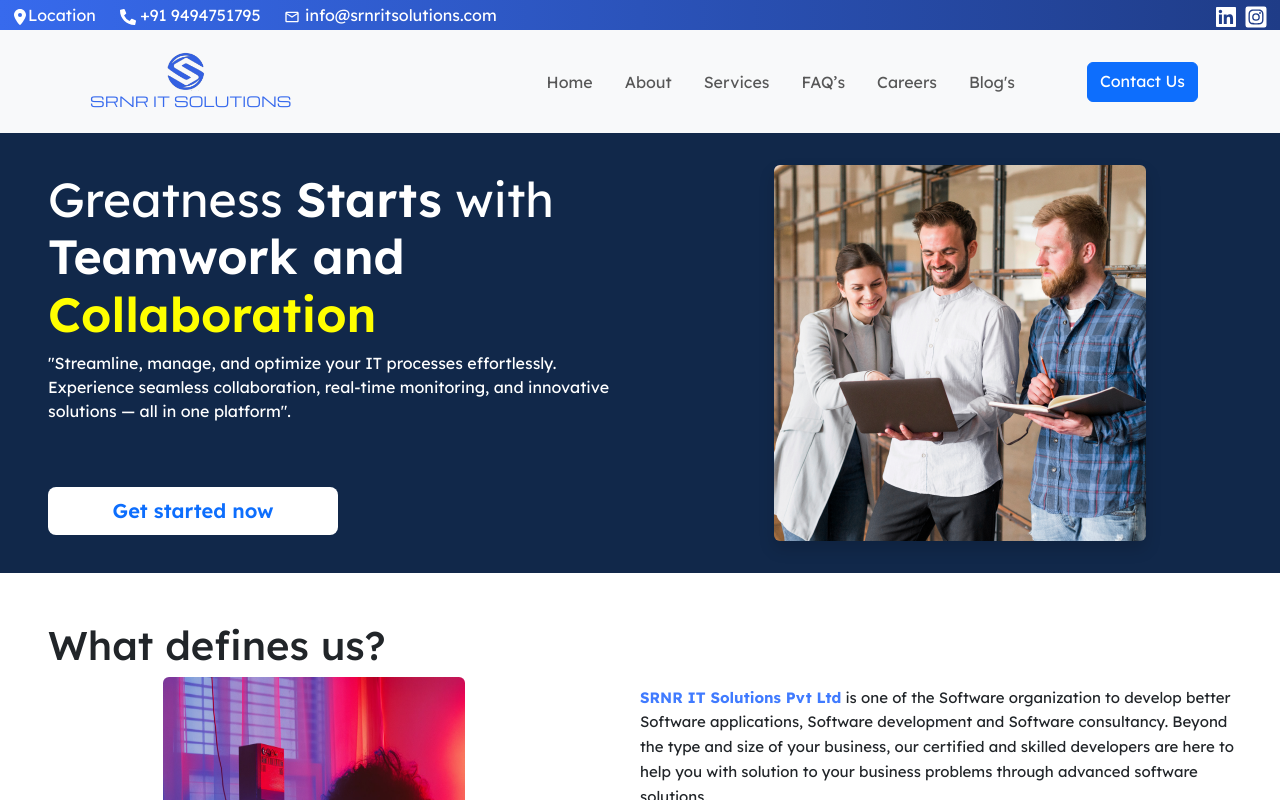
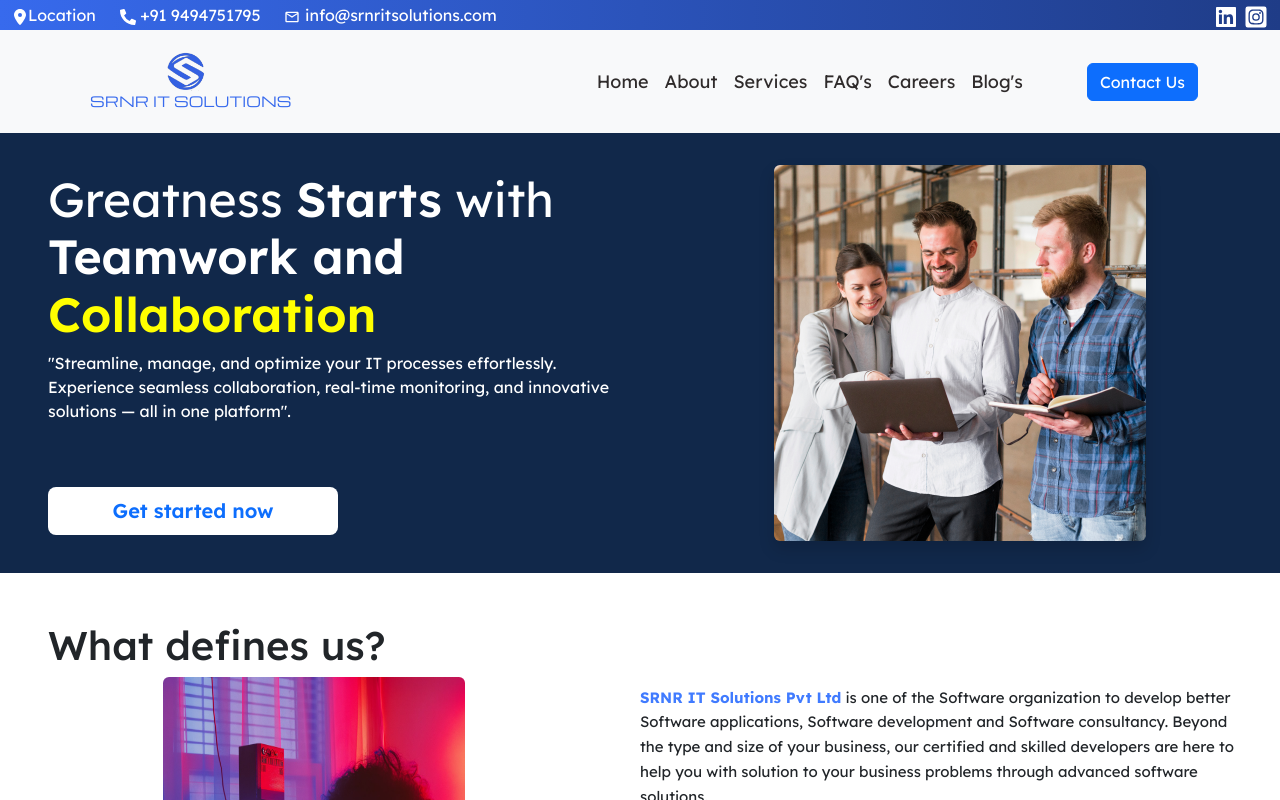
Before and after one commit to Tatasriram9/companywebsite, a React (Create React App) app: page / in a window 1280 px wide. Shown: the top 800 px of the page. Built offline with nearby package versions, Linux system fonts and the light colour scheme.

Commit message:
25th version

```diff
--- a/src/assets/css/NavBar.module.css
+++ b/src/assets/css/NavBar.module.css
@@ -11,6 +11,14 @@
 .headNav{
     background: linear-gradient( 90deg, #376AED 0%, #1F3C87 100%);
     color: #ffffff;
+}
+.Navmenu{
+    margin-top: auto;
+    margin-bottom: auto;
+    text-decoration: none;
+    color: rgb(47, 43, 43);
+    font-family: "Lexend";
+    font-size: 18px;
 }
 .Navmenu:hover{
     color: #376AED !important;
--- a/src/components/NavBar.js
+++ b/src/components/NavBar.js
@@ -43,13 +43,13 @@ const NavBar = () => {
         <Navbar.Toggle aria-controls="responsive-navbar-nav" />
         <Navbar.Collapse id="responsive-navbar-nav">
           <Nav className='ms-auto gap-3'>
-            <Nav.Link href="/home" className={NavStyle.Navmenu}>Home</Nav.Link>
-            <Nav.Link href="/about" className={NavStyle.Navmenu}>About </Nav.Link>
-            <Nav.Link href="/services" className={NavStyle.Navmenu}>Services</Nav.Link>
-            <Nav.Link href="/faqs" className={NavStyle.Navmenu}>FAQ’s</Nav.Link>
-            <Nav.Link href="/careers" className={NavStyle.Navmenu}>Careers </Nav.Link>
-            <Nav.Link href="/blogs" className={NavStyle.Navmenu}>Blog's</Nav.Link>
-            <Button variant="primary"  className='ms-5'  href="/contactus"> Contact Us</Button>
+            <Link to="/home" className={NavStyle.Navmenu}>Home</Link>
+            <Link to="/about" className={NavStyle.Navmenu}>About</Link>
+            <Link to="/services" className={NavStyle.Navmenu}>Services</Link>
+            <Link to="/faqs" className={NavStyle.Navmenu}>FAQ's</Link>
+            <Link to="/careers" className={NavStyle.Navmenu}>Careers</Link>
+            <Link to="/blogs" className={NavStyle.Navmenu}>Blog's</Link>
+            <Link to="/contactus" className=" btn btn-primary ms-5" >Contact Us</Link>
           </Nav>
         </Navbar.Collapse>
       </Container>
```
Also changed, not shown: 1 other file (tests, documents, lock files or other folders).
